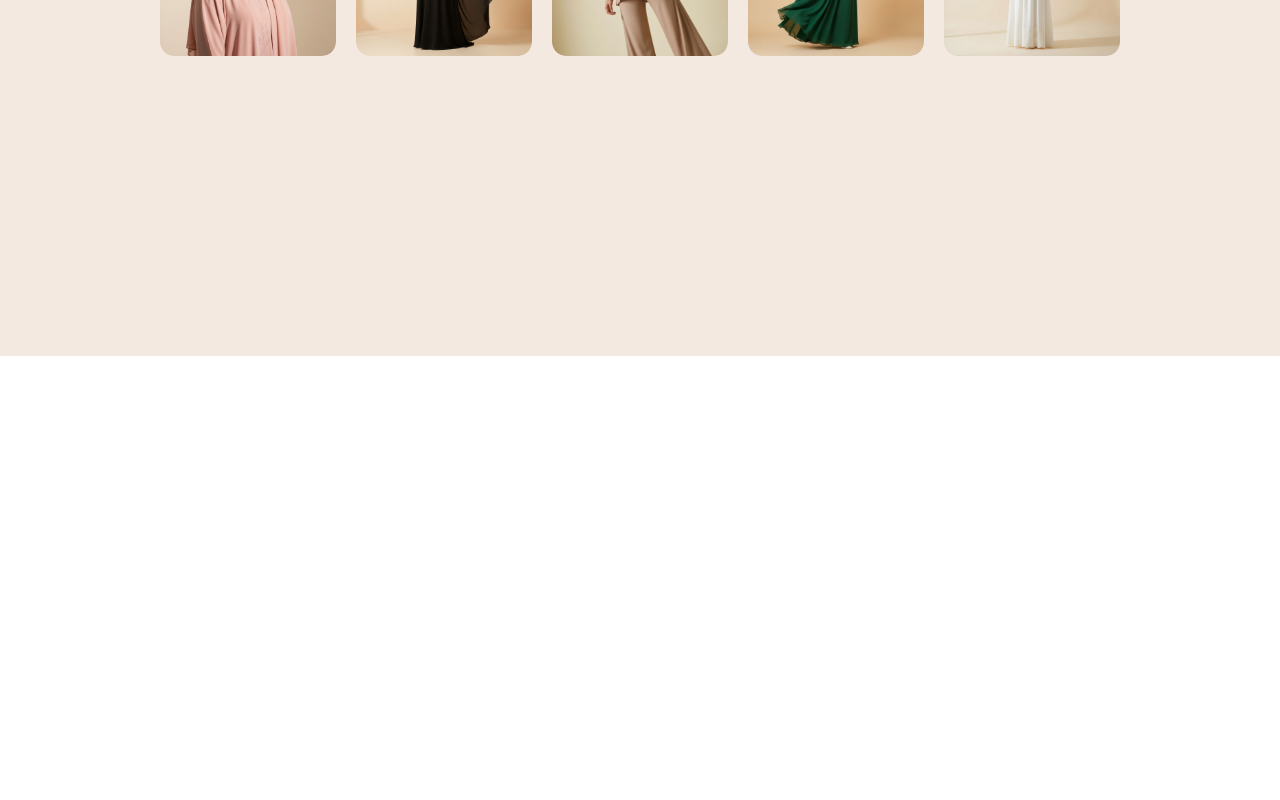
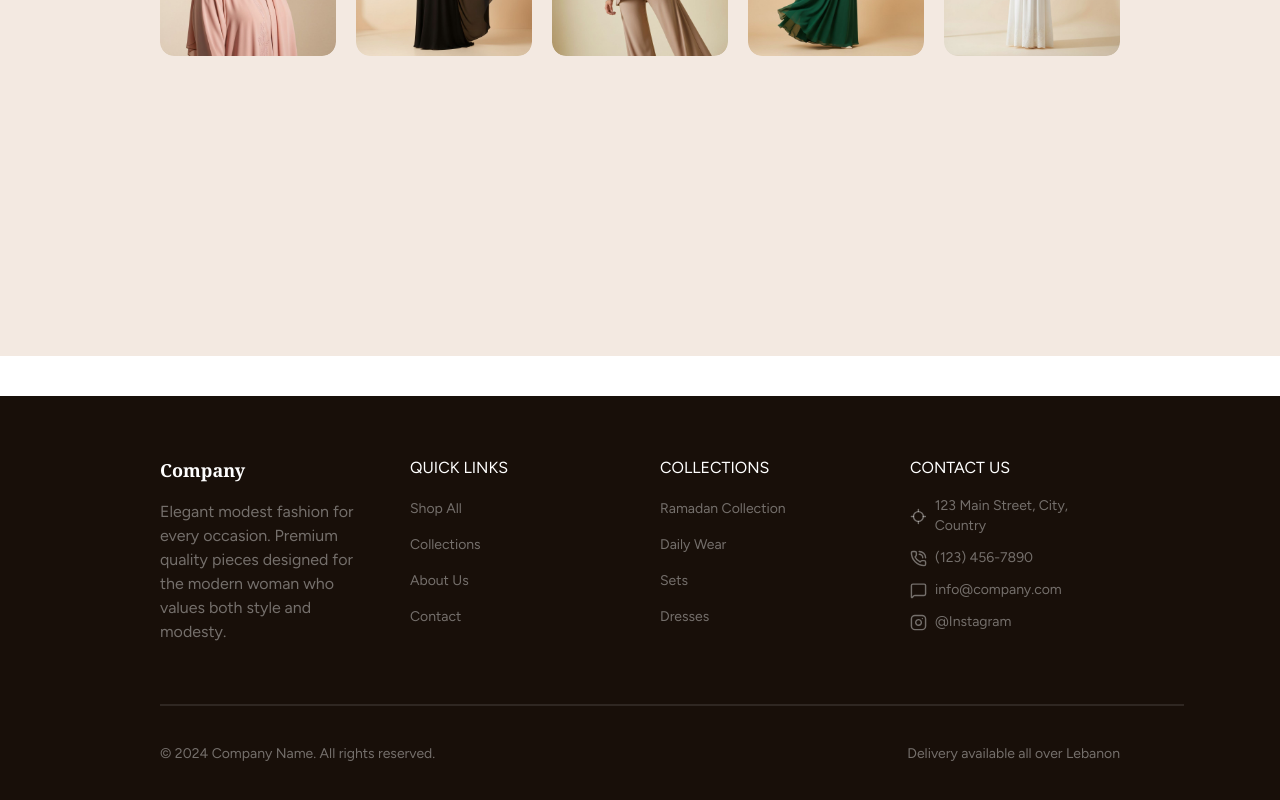
Before and after one commit to Anas-Abdul-El/clothes-shop, a Next.js app: page / in a window 1280 px wide. Shown: the part 4162-4962 px from the top of the page. Before the commit the page ends 4518 px from the top, so only its background shows below. Built offline with nearby package versions, Linux system fonts and the light colour scheme.

Commit message:
add the footer

```diff
--- a/src/app/layout.tsx
+++ b/src/app/layout.tsx
@@ -2,6 +2,7 @@ import type { Metadata } from "next";
 import { Geist, Figtree } from "next/font/google";
 import "./globals.css";
 import Nav from "@/components/global/nav/Nav";
+import Footer from "@/components/global/footer/Footer";
 
 const figtree = Figtree({ subsets: ['latin'], variable: '--font-sans' });
 
@@ -28,6 +29,7 @@ export default function RootLayout({
       >
         <Nav />
         {children}
+        <Footer />
       </body>
     </html>
   );
--- /dev/null
+++ b/src/components/global/footer/Footer.tsx
@@ -0,0 +1,70 @@
+import { Instagram, Locate, MessageSquare, PhoneCall } from 'lucide-react';
+import Link from 'next/link';
+
+function Footer() {
+    return (
+        <footer className='w-full bg-[#180F09] text-white/40 p-15 px-20 md:px-40 relative mb-0'>
+            <div className="w-full grid grid-cols-1 md:grid-cols-2 lg:grid-cols-4 gap-10">
+
+                <div>
+                    <h3 className='text-lg font-bold mb-4 text-white font-serif'>Company</h3>
+                    <p>Elegant modest fashion for every occasion. Premium quality pieces designed for the modern woman who values both style and modesty.</p>
+                </div>
+                <div>
+                    <h3 className='  mb-4 text-white uppercase'>Quick Links</h3>
+                    <ul className='space-y-3'>
+                        <li><Link href="#" className='hover:text-white text-sm'>Shop All</Link></li>
+                        <li><Link href="#" className='hover:text-white text-sm'>Collections</Link></li>
+                        <li><Link href="#" className='hover:text-white text-sm'>About Us</Link></li>
+                        <li><Link href="#" className='hover:text-white text-sm'>Contact</Link></li>
+                    </ul>
+                </div>
+                <div>
+                    <h3 className='mb-4 text-white uppercase'>Collections</h3>
+                    <ul className='space-y-3'>
+                        <li><Link href="#" className='hover:text-white text-sm'>Ramadan Collection</Link></li>
+                        <li><Link href="#" className='hover:text-white text-sm'>Daily Wear</Link></li>
+                        <li><Link href="#" className='hover:text-white text-sm'>Sets</Link></li>
+                        <li><Link href="#" className='hover:text-white text-sm'>Dresses</Link></li>
+                    </ul>
+                </div>
+                <div>
+                    <h3 className='mb-4 text-white uppercase'>Contact Us</h3>
+                    <ul className='space-y-3'>
+                        <li>
+                            <a href="#" className='hover:text-white text-sm flex gap-2 items-center'>
+                                <Locate size={17} />
+                                <p>123 Main Street, City, Country</p>
+                            </a>
+                        </li>
+                        <li>
+                            <a href="#" className='hover:text-white text-sm flex gap-2 items-center'>
+                                <PhoneCall size={17} />
+                                <p>(123) 456-7890</p>
+                            </a>
+                        </li>
+                        <li>
+                            <a href="#" className='hover:text-white text-sm flex gap-2 items-center'>
+                                <MessageSquare size={17} />
+                                <p>info@company.com</p>
+                            </a>
+                        </li>
+                        <li>
+                            <a href="#" className='hover:text-white text-sm flex gap-2 items-center'>
+                                <Instagram size={17} />
+                                <p>@Instagram</p>
+                            </a>
+                        </li>
+                    </ul>
+                </div>
+            </div>
+            <span className='absolute h-[0.2px] w-4/5 border-white/10 border mt-15'></span>
+            <div className="flex w-full justify-between mt-25 mb-5">
+                <p className='text-sm text-white/40'>© 2024 Company Name. All rights reserved.</p>
+                <p className="text-sm text-white/40">Delivery available all over Lebanon</p>
+            </div>
+        </footer>
+    )
+}
+
+export default Footer
--- a/src/components/home/InstaPost.tsx
+++ b/src/components/home/InstaPost.tsx
@@ -30,7 +30,7 @@ const posts = [
 
 function InstaPost() {
     return (
-        <div className='min-h-screen w-full md:px-40 bg-[#F3E9E1]'>
+        <div className='min-h-screen w-full md:px-40 mb-10 bg-[#F3E9E1]'>
             <div className=' container text-center mt-40'>
                 <p className='text-gray-500 tracking-[0.3rem] uppercase text-xs'>follow us on instagram</p>
                 <h2 className='text-5xl capitalize font-serif font-light mt-5'>our latest posts</h2>
```
